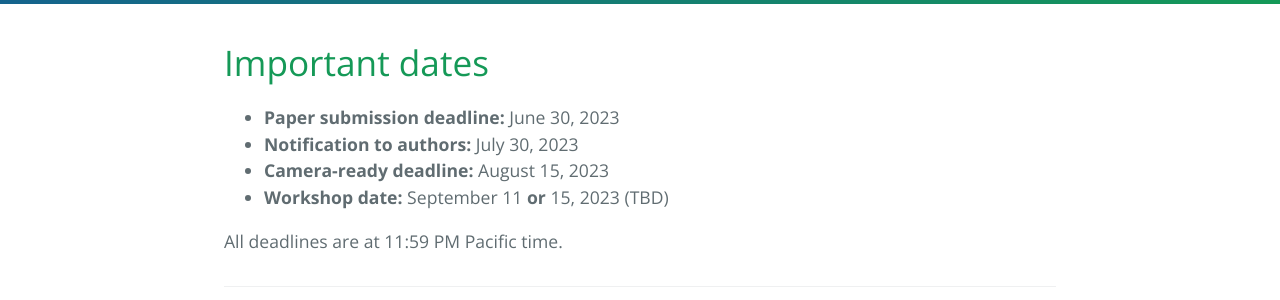
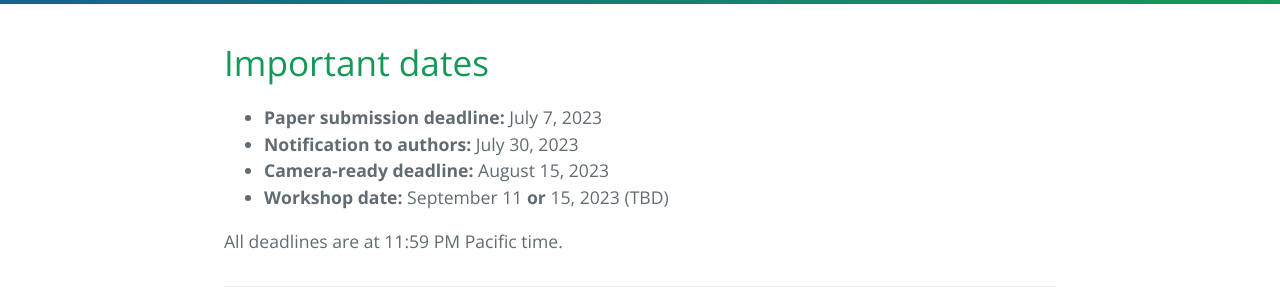
Before and after one commit to cl4real/cl4real.github.io, a Jekyll site: the page built from dates.md, in a window 1280 px wide. Shown: the part 493-793 px from the top of the page. Built offline with Jekyll 4.4.1, drawn with Linux system fonts in a browser that asks for light colours; our own code applies the rules of GitHub Pages for plain Markdown files.

Commit message:
Updated deadline

```diff
--- a/_config.yml
+++ b/_config.yml
@@ -9,7 +9,7 @@ workshop:
   host: "ICIAP 2023<br>Udine, Italy<br>September 11, 2023"
   submission_link: https://cmt3.research.microsoft.com/CL4REAL2023
   dates:
-    submission: June 30, 2023
+    submission: July 7, 2023
     decision: July 30, 2023
     camera_ready: August 15, 2023
     workshop: September 11, 2023 (TBD)
```
